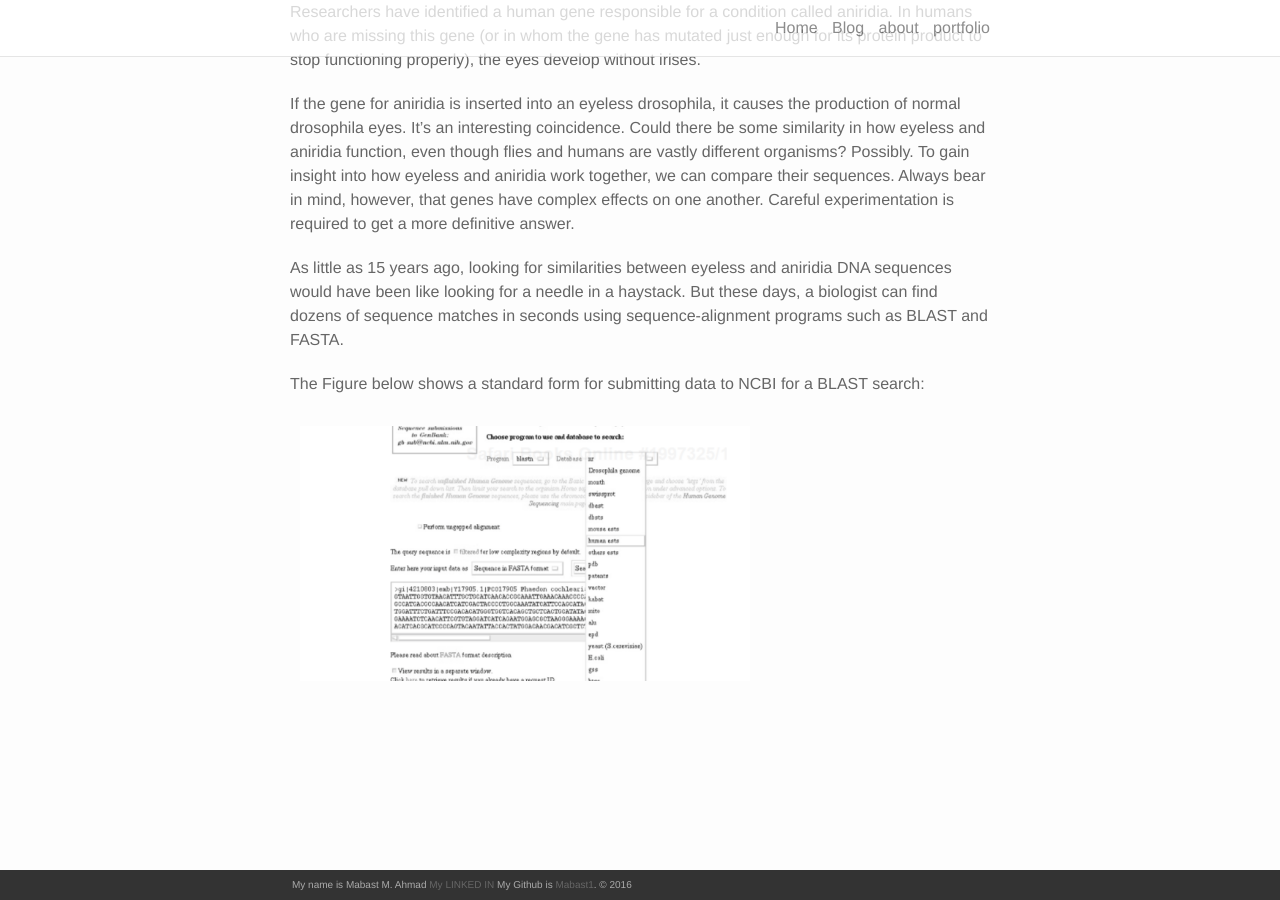
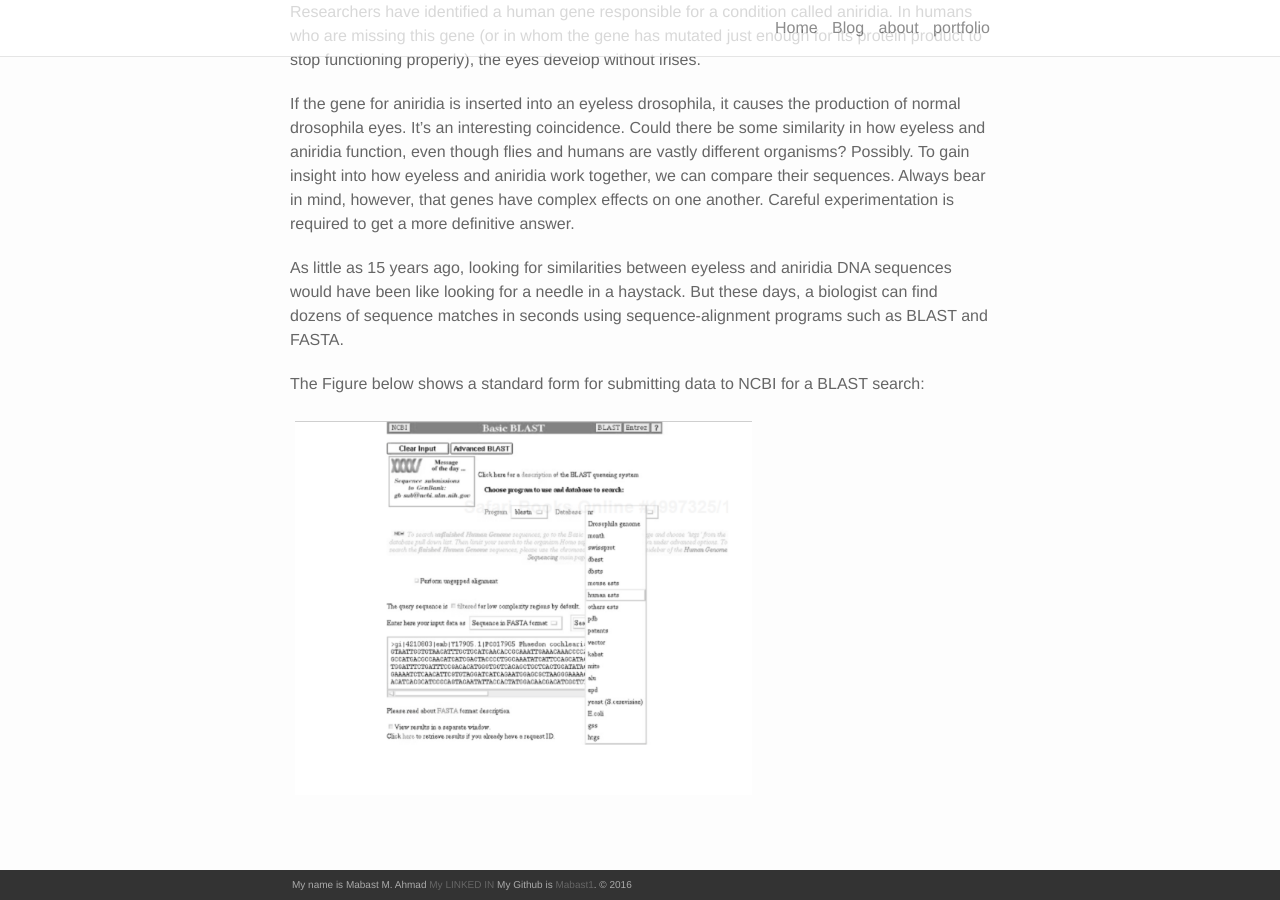
Before and after one commit to Mabast1/blog, a Jekyll site: the page built from _posts/2016-04-05-title.markdown, in a window 1280 px wide and 900 px high, scrolled down 742 px. Built offline with Jekyll 4.4.1, drawn with Linux system fonts in a browser that asks for light colours; nearby versions of some CDN libraries; Markdown is read by kramdown in place of the engine named in the settings.

Commit message:
Update 2016-04-05-title.markdown

```diff
--- a/_posts/2016-04-05-title.markdown
+++ b/_posts/2016-04-05-title.markdown
@@ -26,6 +26,6 @@ But these days, a biologist can find dozens of sequence matches in seconds using
 
 The Figure below shows a standard form for submitting data to NCBI for a BLAST search:
 
-<div class="img_row">
+<div>
 	<img class="col two" src="/img/13.png">
 </div>
```
